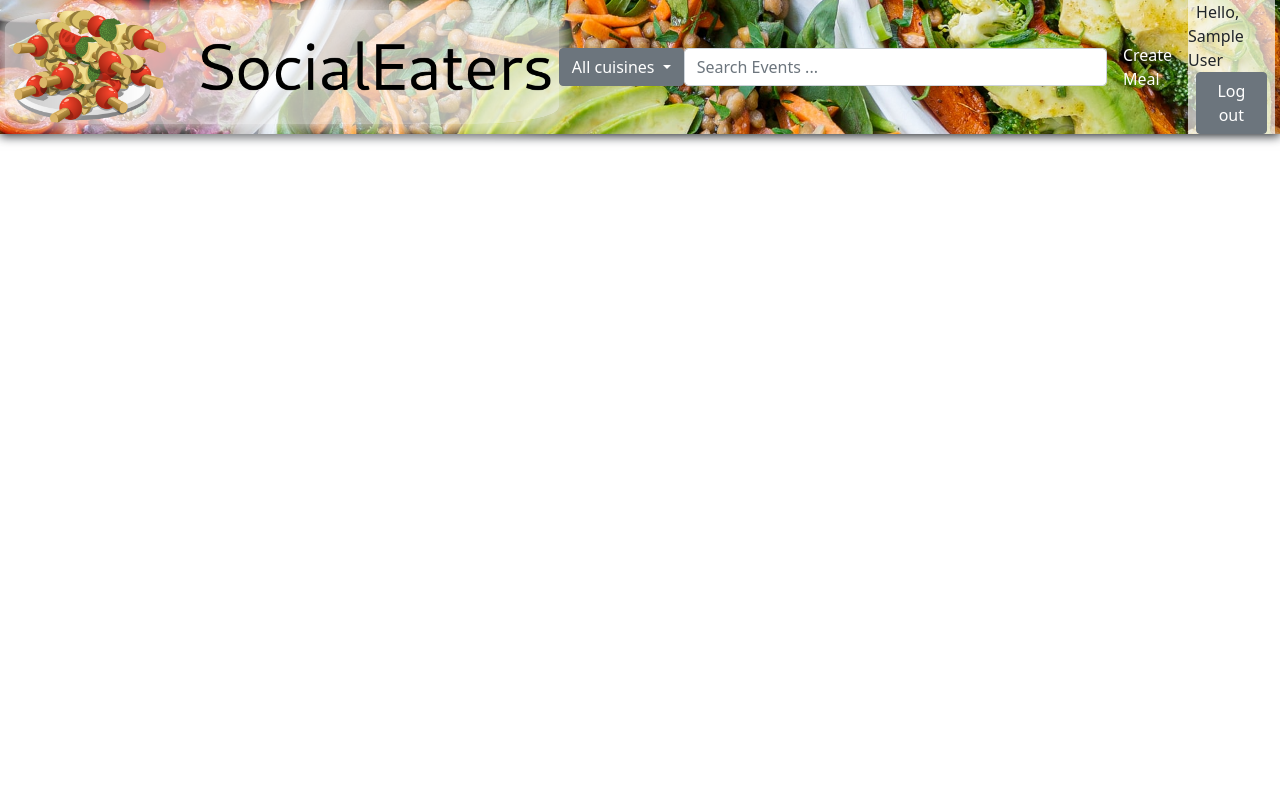
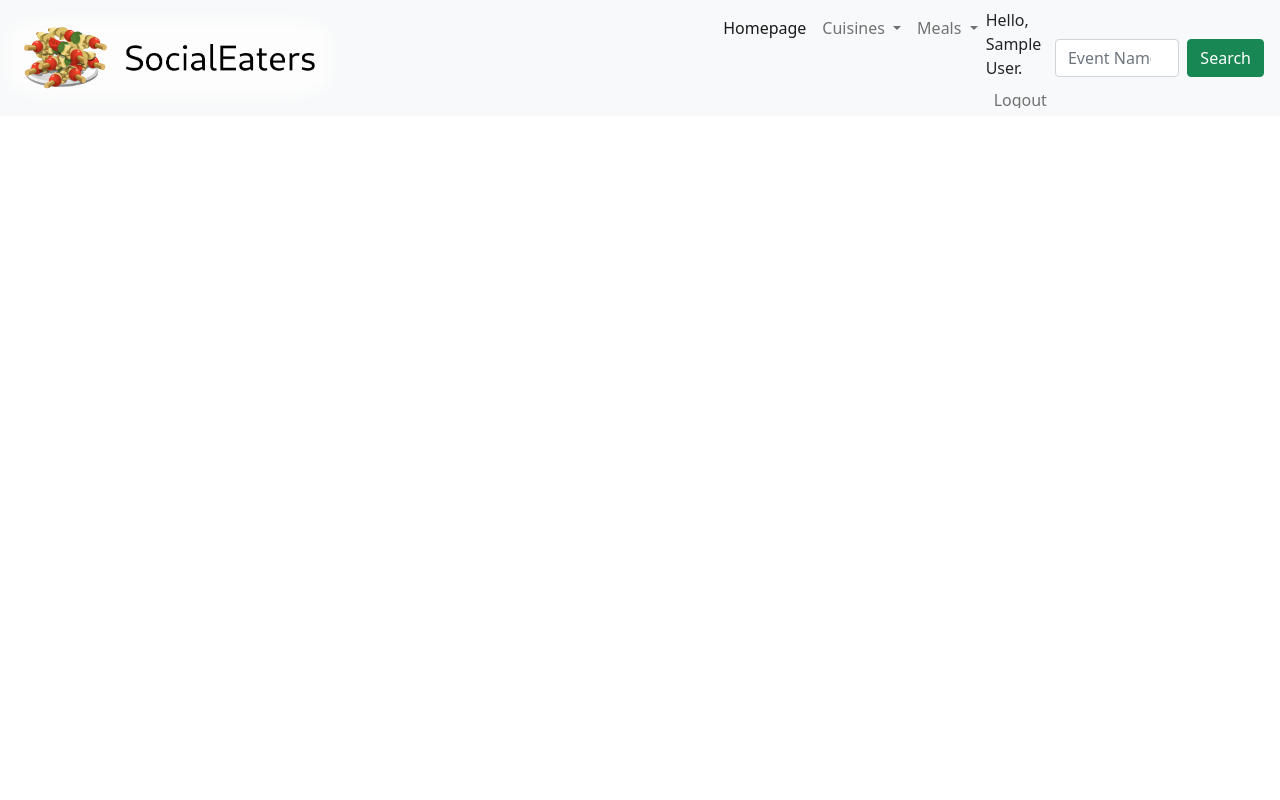
Before and after one commit to lirannl/eatwith.me, a Flask app: page / in a window 1280 px wide. Run offline with Flask 2, Linux system fonts and the light colour scheme; the visitor is signed in with stand-in values (Sample User, id 1); data comes from the database, SQL or seed files in the repository; some libraries are stand-ins or nearby versions.

Commit message:
Make the landing page cleaner

```diff
--- a/website/templates/base.html
+++ b/website/templates/base.html
@@ -12,64 +12,106 @@
   <title>SocialEaters</title>
 </head>
 
-<body id="app">
-  <top-bar>
+<body>
+  <nav class="navbar navbar-expand-lg navbar-light bg-light" id="se-nav">
+    <div class="container-fluid">
+      <a class="navbar-brand" href="#">
         <img class="logo" src="{{ url_for('static', filename='img/logo.png') }}" />
-    <drop-down class="dropdown">
-      <button class="btn btn-secondary dropdown-toggle" type="button" id="cuisineSelector" data-bs-toggle="dropdown"
-        aria-haspopup="true" aria-expanded="false">
-        All cuisines
+      </a>
+      <button class="navbar-toggler" type="button" data-bs-toggle="collapse" data-bs-target="#navbarScroll" aria-controls="navbarScroll" aria-expanded="false" aria-label="Toggle navigation">
+        <span class="navbar-toggler-icon"></span>
       </button>
-    </drop-down>
-    <div class="col-sm-4">
-      <input type="text" class="form-control" placeholder="Search Events ..." aria-label="Search">
+      <div class="collapse navbar-collapse" id="navbarScroll">
+        <ul class="navbar-nav me-auto my-2 my-lg-0 navbar-nav-scroll" style="--bs-scroll-height: 100px;">
+          <li class="nav-item">
+            <a class="nav-link active" aria-current="page" href="/">Homepage</a>
+          </li>
+          <li class="nav-item dropdown">
+            <a class="nav-link dropdown-toggle" href="#" id="nav-cuisines" role="button" data-bs-toggle="dropdown" aria-expanded="false">
+              Cuisines
+            </a>
+            <ul class="dropdown-menu" aria-labelledby="nav-cuisines">
+              <li><a class="dropdown-item" href="#">All</a></li>
+              <li><hr class="dropdown-divider"></li>
+              {% for cuisine in cuisines %}
+              <li>
+                <div class="dropdown-item">{{cuisine.name}}</div>
+              </li>
+              {% endfor %}
+
+            </ul>
+          </li>
+          <li class="nav-item dropdown">
+            <a class="nav-link dropdown-toggle" href="#" id="nav-meals" role="button" data-bs-toggle="dropdown" aria-expanded="false">
+              Meals
+            </a>
+            <ul class="dropdown-menu text-white" aria-labelledby="nav-meals">
+              <!-- Check URL for creating Meal -->
+              <li><a class="dropdown-item" href="{{url_for('meal.create')}}">Create Meal</a></li>
+            </ul>
+          </li>
+          {% if current_user.is_authenticated %}
+          <li class="nav-item">
+            Hello, {{ current_user.name }}. <a class="nav-link" aria-current="page" href="/logout">Logout</a>
+          </li>
+          {% else %}
+          <li class="nav-item dropdown">
+            <a class="nav-link dropdown-toggle" href="#" id="nav-meals" role="button" data-bs-toggle="dropdown" aria-expanded="false">
+              Login
+            </a>
+            <ul class="dropdown-menu" aria-labelledby="nav-meals">
+              <li>
+                <form class="p-2 col-md-12" action="/login" method="POST">
+                  <div class="mb-2">
+                    <label for="email" class="form-label">Username:</label>
+                    <input type="email" class="form-control" id="username" name="username" placeholder="Chris Pham">
                   </div>
-    <!--Adding create meal button-->
-    <a class="nav-item nav-link" href="{{url_for('meal.create')}}", style="color:white">Create Meal</a>
-
-
-    {% if current_user.is_authenticated %}
-    <form action="/logout" id="logoutForm" method="POST"><span>Hello, {{ current_user.name }}</span><button
-        class="btn btn-secondary">Log out</button>
-    </form>
-    {% else %}
-    <form action="/login" id="loginForm" method="POST">
-      <div class="inputs">
-        <div class="form-group">
-          <label for="login-username">Username</label>
-          <input type="email" class="form-control" name="username" id="login-username" />
+                  <div class="mb-2">
+                    <label for="password" class="form-label">Password:</label>
+                    <input type="password" class="form-control" id="password" name="password" placeholder="Password">
                   </div>
-        <div class="form-group">
-          <label for="login-username">Password</label>
-          <input type="password" class="form-control" name="password" id="login-password" />
+                  <div class="mb-2">
+                    <div class="form-check">
+                      <input type="checkbox" class="form-check-input" id="dropdownCheck">
+                      <label class="form-check-label" for="dropdownCheck">
+                        Remember me
+                      </label>
                     </div>
                   </div>
-      <form-actions>
-        <button type="submit" class="btn btn-secondary">Log in</button>
-        <a class="btn btn-secondary" href="/register">Register</a>
+                  <div class="mb-2 d-grid gap-2">
+                    <button type="submit" class="btn btn-primary btn-block">Sign in</button>
+                  </div>
+                  <div class="mb-2">
+                    If you don't have account? <a href="/register">Sign Up</a>
+                  </div>
+                  <div class="mb-2">
                     <div class="text-error">{% with messages = get_flashed_messages(category_filter=["login_error"]) %}
                       {% if messages %}
                       {{ messages[0] }}
                       {% endif %}
                       {% endwith %}
                     </div>
-      </form-actions>
+                  </div>
                 </form>
+              </li>
+            </ul>
+          </li>
           {% endif %}
-  </top-bar>
-
-  <div class=" container-fluid">
-    <div class="dropdown-menu" aria-labelledby="cuisineSelector">
-      <div class="dropdown-item">All cuisines</div>
-      <div class="dropdown-divider"></div>
-      {% for cuisine in cuisines %}
-      <div class="dropdown-item">{cuisine.name}</div>
-      {% endfor %}
+        </ul>
+        <form class="d-flex" action="/search" method="POST">
+          <input class="form-control me-2" type="search" placeholder="Event Name ..." aria-label="Search">
+          <button class="btn btn-success" type="submit">Search</button>
+        </form>
       </div>
     </div>
-  </div>
+  </nav>
+  <div class="container pt-3 pb-3">
     {% block content %}
     {% endblock %}
+  </div>
+
+  <script src="https://code.jquery.com/jquery-3.5.1.min.js"></script>
+  <script src="https://cdn.jsdelivr.net/npm/@popperjs/core@2.9.2/dist/umd/popper.min.js"></script>
   <script src="https://cdn.jsdelivr.net/npm/bootstrap@5.1.3/dist/js/bootstrap.bundle.min.js"
     integrity="sha384-ka7Sk0Gln4gmtz2MlQnikT1wXgYsOg+OMhuP+IlRH9sENBO0LRn5q+8nbTov4+1p"
     crossorigin="anonymous"></script>
```
Lines whose indentation alone changed are shown as unchanged.
